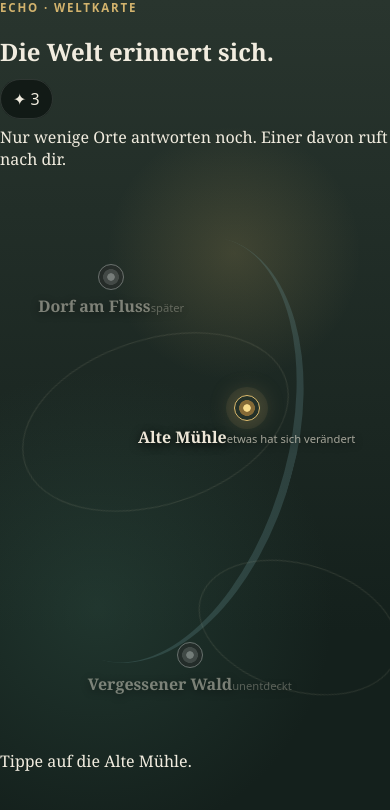
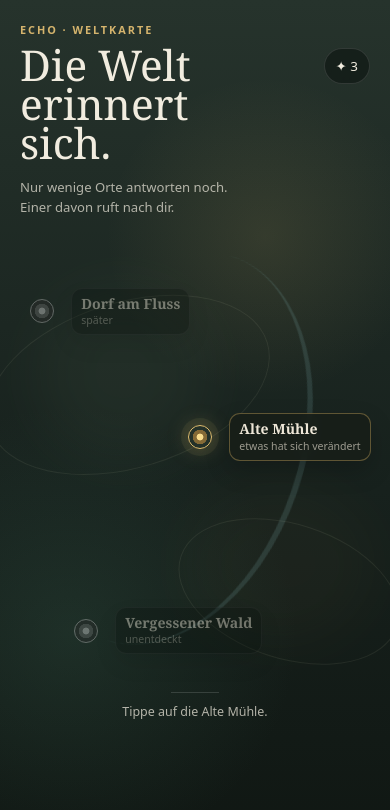
Before and after one commit to 1ordNero/echo-game, a React (Vite) app: page / in a window 390 px wide. Shown: the top 810 px of the page. Built offline with nearby package versions, Linux system fonts and the light colour scheme.

Commit message:
style: refine mobile map and scene layout

```diff
--- a/src/styles/global.css
+++ b/src/styles/global.css
@@ -1,206 +1,179 @@
 :root {
   font-family: Georgia, 'Times New Roman', serif;
   color: #f1ecdf;
-  background: #111815;
+  background: #0f1512;
   font-synthesis: none;
   text-rendering: optimizeLegibility;
 }
 
 * { box-sizing: border-box; }
 html, body, #root { min-width: 320px; min-height: 100%; margin: 0; }
-body { min-height: 100vh; background: #111815; }
+body { min-height: 100vh; background: #0f1512; }
 button, input, textarea, select { font: inherit; }
 button { -webkit-tap-highlight-color: transparent; }
 
-.game-shell { min-height: 100vh; background: #111815; }
+.game-shell { min-height: 100vh; background: #0f1512; }
 .screen { min-height: 100vh; }
 
 .eyebrow {
   margin: 0 0 8px;
   font-family: system-ui, sans-serif;
-  font-size: .72rem;
+  font-size: .68rem;
   font-weight: 800;
-  letter-spacing: .16em;
+  letter-spacing: .18em;
   text-transform: uppercase;
-  color: #d3b36d;
-}
-
-.topbar, .location-header {
-  position: relative;
-  z-index: 5;
-  padding: 20px;
-  display: flex;
-  align-items: flex-start;
-  justify-content: space-between;
-  gap: 16px;
-}
-
-.topbar h1, .location-header h2 {
-  margin: 0;
-  font-weight: 500;
-  line-height: 1;
-}
-
-.topbar h1 { font-size: clamp(2.1rem, 10vw, 4.8rem); max-width: 8ch; }
-.resource-pill {
-  font-family: system-ui, sans-serif;
-  padding: 8px 12px;
-  border: 1px solid rgba(255,255,255,.12);
-  border-radius: 999px;
-  background: rgba(11,17,15,.72);
+  color: #d5b46d;
 }
 
 .map-screen {
   overflow: hidden;
   background:
-    radial-gradient(circle at 60% 30%, rgba(210,178,103,.18), transparent 20%),
-    radial-gradient(circle at 25% 72%, rgba(61,104,88,.3), transparent 35%),
-    linear-gradient(180deg, #29352e, #14201c 75%);
+    radial-gradient(circle at 68% 28%, rgba(211,179,104,.12), transparent 24%),
+    radial-gradient(circle at 18% 75%, rgba(56,95,78,.28), transparent 32%),
+    linear-gradient(180deg, #26332c 0%, #17211d 58%, #101713 100%);
 }
-.map-stage { position: relative; min-height: 65vh; margin: 0 18px; }
+.map-header { padding: 22px 20px 8px; position: relative; z-index: 4; }
+.map-title-row { display: grid; grid-template-columns: 1fr auto; gap: 14px; align-items: start; }
+.map-header h1 { margin: 0; max-width: 8ch; font-size: clamp(2.6rem, 13vw, 4.9rem); font-weight: 500; line-height: .92; }
+.map-intro { margin: 16px 0 0; max-width: 32ch; font-family: system-ui, sans-serif; font-size: .82rem; line-height: 1.5; opacity: .7; }
+.resource-pill {
+  margin-top: 3px; padding: 8px 11px; border: 1px solid rgba(255,255,255,.12); border-radius: 999px;
+  font-family: system-ui, sans-serif; font-size: .84rem; background: rgba(8,13,11,.48); backdrop-filter: blur(8px);
+}
+.map-stage { position: relative; min-height: 55vh; margin: 2px 12px 0; isolation: isolate; }
 .map-stage::before,
 .map-stage::after {
-  content: '';
-  position: absolute;
-  border: 1px solid rgba(231,220,190,.12);
-  border-radius: 50%;
-  filter: blur(.2px);
+  content: ''; position: absolute; inset: auto; border: 1px solid rgba(231,220,190,.08); border-radius: 50%; z-index: -1;
 }
-.map-stage::before { width: 70vw; height: 42vw; left: 0; top: 28%; transform: rotate(-18deg); }
-.map-stage::after { width: 52vw; height: 32vw; right: -8%; bottom: 8%; transform: rotate(17deg); }
+.map-stage::before { width: 74vw; height: 42vw; left: -8%; top: 16%; transform: rotate(-17deg); }
+.map-stage::after { width: 58vw; height: 34vw; right: -7%; bottom: 7%; transform: rotate(18deg); }
+.map-haze { position: absolute; border-radius: 50%; filter: blur(28px); opacity: .34; z-index: -2; }
+.map-haze-a { width: 170px; height: 170px; left: 7%; top: 13%; background: rgba(102,125,99,.28); }
+.map-haze-b { width: 190px; height: 160px; right: 1%; bottom: 10%; background: rgba(177,142,76,.13); }
 .river {
-  position: absolute;
-  left: 4%; top: 8%; width: 74%; height: 80%;
-  border-right: 8px solid rgba(111,154,158,.24);
-  border-radius: 45% 55% 60% 40%;
-  transform: rotate(15deg);
+  position: absolute; left: 5%; top: 4%; width: 75%; height: 87%; border-right: 6px solid rgba(116,158,159,.2);
+  border-radius: 48% 52% 59% 41%; transform: rotate(15deg); filter: blur(.1px); z-index: -1;
 }
 .location-node {
-  position: absolute;
-  display: grid;
-  justify-items: center;
-  gap: 5px;
-  min-width: 130px;
-  border: 0;
-  background: transparent;
-  color: #eee7d8;
-  text-shadow: 0 2px 10px #000;
+  position: absolute; display: grid; grid-template-columns: 32px auto; align-items: center; gap: 9px;
+  min-width: 0; padding: 0; border: 0; background: transparent; color: #eee7d8; text-align: left;
 }
-.location-node small { font-family: system-ui, sans-serif; font-size: .7rem; opacity: .65; }
-.location-node:disabled { opacity: .46; }
+.location-label {
+  display: grid; gap: 2px; padding: 8px 10px; border-radius: 11px;
+  background: rgba(10,17,14,.7); border: 1px solid rgba(255,255,255,.09); backdrop-filter: blur(8px);
+  box-shadow: 0 10px 24px rgba(0,0,0,.2);
+}
+.location-node strong { font-size: .95rem; line-height: 1.1; font-weight: 600; }
+.location-node small { font-family: system-ui, sans-serif; font-size: .66rem; opacity: .62; white-space: nowrap; }
+.location-node:disabled { opacity: .42; }
+.location-node.active .location-label { border-color: rgba(224,187,104,.36); background: rgba(24,30,24,.82); }
 .node-dot {
-  width: 26px; height: 26px; border-radius: 50%;
-  border: 1px solid #e2bf70;
-  box-shadow: 0 0 0 8px rgba(226,191,112,.08), 0 0 24px rgba(226,191,112,.35);
+  width: 24px; height: 24px; border-radius: 50%; border: 1px solid #e2bf70;
+  box-shadow: 0 0 0 7px rgba(226,191,112,.07), 0 0 22px rgba(226,191,112,.3);
   background: radial-gradient(circle, #f8dc8c 0 20%, #856a36 24% 45%, #243129 48%);
 }
 .node-dot.muted { filter: grayscale(1); box-shadow: none; }
-.village-node { left: 4%; top: 14%; }
-.mill-node { right: 3%; top: 38%; }
-.forest-node { left: 18%; bottom: 7%; }
-.map-hint { margin: -8px 20px 24px; text-align: center; font-family: system-ui, sans-serif; opacity: .7; }
+.village-node { left: 5%; top: 13%; }
+.mill-node { right: 2%; top: 40%; }
+.forest-node { left: 17%; bottom: 8%; }
+.map-footer { padding: 0 20px 26px; text-align: center; font-family: system-ui, sans-serif; font-size: .78rem; opacity: .72; }
+.map-footer-line { display: block; width: 48px; height: 1px; margin: 0 auto 10px; background: rgba(255,255,255,.2); }
+.map-footer p { margin: 0; }
 
-.location-screen { background: #0c120f; }
-.location-header {
-  padding-bottom: 14px;
-  background: linear-gradient(180deg, rgba(8,13,11,.94), rgba(8,13,11,.55), transparent);
-}
-.location-header > div { flex: 1; }
-.location-header h2 { font-size: clamp(2rem, 9vw, 3.7rem); }
-.location-header p:last-child { margin: 7px 0 0; font-size: .92rem; line-height: 1.4; opacity: .72; }
-.icon-button {
-  width: 42px; height: 42px; border-radius: 50%;
-  border: 1px solid rgba(255,255,255,.16); color: white;
-  background: rgba(11,18,15,.7); font-size: 1.3rem;
-}
-
+.location-screen { background: #0b100e; }
 .mill-scene {
-  position: relative;
-  overflow: hidden;
-  width: 100%;
-  aspect-ratio: 3 / 2;
-  background: #17201a;
+  position: relative; overflow: hidden; width: 100%; aspect-ratio: 3 / 2; background: #17201a;
 }
 .scene-background { width: 100%; height: 100%; object-fit: cover; display: block; }
-.scene-sprite, .scene-vfx { position: absolute; pointer-events: none; object-fit: contain; }
-.wheel-sprite { width: 33%; left: 30%; top: 27%; }
-.vines-sprite { width: 31%; right: 2%; top: 35%; }
-.window-sprite { width: 16%; left: 57%; top: 18%; }
-.nest-sprite { width: 10%; right: 15%; top: 23%; }
-.window-vfx { width: 23%; left: 54%; top: 14%; opacity: .72; mix-blend-mode: screen; }
-.splash-vfx { width: 19%; left: 32%; top: 55%; opacity: .8; }
-.ripples-vfx { width: 35%; left: 19%; bottom: 3%; opacity: .55; }
-.motes-vfx { width: 45%; right: 8%; top: 6%; opacity: .7; mix-blend-mode: screen; }
+.scene-shade {
+  position: absolute; inset: 0; pointer-events: none;
+  background: linear-gradient(180deg, rgba(5,8,7,.72) 0%, rgba(5,8,7,.2) 25%, transparent 48%, rgba(5,8,7,.18) 100%);
+  z-index: 2;
+}
+.location-header {
+  position: absolute; left: 0; right: 0; top: 0; z-index: 5;
+  display: flex; gap: 12px; align-items: flex-start; padding: 14px 14px 30px;
+}
+.location-header > div { flex: 1; min-width: 0; }
+.location-header h2 { margin: 0; font-size: clamp(1.75rem, 8vw, 3rem); font-weight: 500; line-height: 1; text-shadow: 0 2px 14px rgba(0,0,0,.65); }
+.location-header p:last-child { margin: 7px 0 0; max-width: 26ch; font-family: system-ui, sans-serif; font-size: .73rem; line-height: 1.35; opacity: .78; text-shadow: 0 2px 10px rgba(0,0,0,.8); }
+.icon-button {
+  flex: 0 0 auto; width: 38px; height: 38px; border-radius: 50%; border: 1px solid rgba(255,255,255,.2); color: white;
+  background: rgba(9,14,12,.62); font-size: 1.15rem; backdrop-filter: blur(7px);
+}
+.scene-sprite, .scene-vfx { position: absolute; pointer-events: none; object-fit: contain; z-index: 3; }
+.wheel-sprite { width: 32%; left: 30%; top: 28%; }
+.vines-sprite { width: 29%; right: 3%; top: 36%; }
+.window-sprite { width: 15%; left: 58%; top: 19%; }
+.nest-sprite { width: 9%; right: 16%; top: 24%; }
+.window-vfx { width: 22%; left: 55%; top: 15%; opacity: .68; mix-blend-mode: screen; }
+.splash-vfx { width: 18%; left: 33%; top: 56%; opacity: .78; }
+.ripples-vfx { width: 34%; left: 19%; bottom: 4%; opacity: .52; }
+.motes-vfx { width: 43%; right: 9%; top: 7%; opacity: .65; mix-blend-mode: screen; }
 .changed .scene-background { filter: saturate(1.04) brightness(1.03); }
 
 .hotspot {
-  position: absolute;
-  width: 52px; height: 52px;
-  margin: -26px 0 0 -26px;
-  border: 0; background: transparent;
+  position: absolute; z-index: 6; width: 64px; height: 64px; margin: -32px 0 0 -32px; border: 0; background: transparent; padding: 0;
 }
-.hotspot span {
-  display: block; width: 18px; height: 18px; margin: auto;
-  border: 2px solid #f3d789; border-radius: 50%;
-  background: rgba(236,195,102,.28);
-  box-shadow: 0 0 0 10px rgba(236,195,102,.08), 0 0 22px #e5bd61;
-  animation: pulse 1.8s ease-in-out infinite;
+.hotspot-core {
+  position: absolute; inset: 50% auto auto 50%; width: 14px; height: 14px; margin: -7px 0 0 -7px;
+  border: 2px solid #f7dc96; border-radius: 50%; background: rgba(236,195,102,.34); box-shadow: 0 0 18px rgba(232,190,94,.95);
 }
-@keyframes pulse { 50% { transform: scale(1.18); opacity: .7; } }
+.hotspot-ring {
+  position: absolute; inset: 50% auto auto 50%; width: 36px; height: 36px; margin: -18px 0 0 -18px;
+  border: 1px solid rgba(247,220,150,.58); border-radius: 50%; animation: pulse 1.8s ease-in-out infinite;
+}
+@keyframes pulse { 50% { transform: scale(1.32); opacity: .28; } }
 
 .story-card, .bottom-sheet {
-  margin: -1px 0 0;
-  padding: 18px 20px 24px;
-  background: linear-gradient(180deg, #18221e, #111815);
-  border-top: 1px solid rgba(255,255,255,.1);
+  position: relative; z-index: 8; margin: -18px 10px 0; padding: 18px 18px 24px;
+  background: linear-gradient(180deg, rgba(29,41,35,.98), rgba(17,24,21,.99));
+  border: 1px solid rgba(255,255,255,.09); border-radius: 22px 22px 0 0;
+  box-shadow: 0 -10px 34px rgba(0,0,0,.28);
 }
-.story-card p { margin: 0; line-height: 1.55; }
-.instruction { margin-top: 10px !important; font-family: system-ui, sans-serif; font-size: .8rem; color: #c7b483; }
-.bottom-sheet h3 { margin: 0 0 14px; font-size: 1.45rem; font-weight: 500; line-height: 1.15; }
-.bottom-sheet > p:not(.eyebrow):not(.context-note) { line-height: 1.55; opacity: .86; }
+.story-handle, .sheet-handle {
+  display: block; width: 38px; height: 4px; margin: -5px auto 14px; border-radius: 99px; background: rgba(255,255,255,.18);
+}
+.story-card p { margin: 0; font-size: .94rem; line-height: 1.55; }
+.instruction { margin-top: 10px !important; font-family: system-ui, sans-serif; font-size: .76rem !important; color: #c7b483; }
+.bottom-sheet h3 { margin: 0 0 14px; font-size: 1.35rem; font-weight: 500; line-height: 1.15; }
+.bottom-sheet > p:not(.eyebrow):not(.context-note) { line-height: 1.5; opacity: .86; }
 .echo-card {
-  width: 100%;
-  display: grid;
-  grid-template-columns: 74px 1fr auto;
-  align-items: center;
-  gap: 12px;
-  text-align: left;
-  padding: 10px 12px 10px 8px;
-  border: 1px solid rgba(226,191,112,.35);
-  border-radius: 18px;
-  color: #f1ecdf;
-  background: linear-gradient(135deg, rgba(102,83,46,.45), rgba(18,27,23,.8));
+  width: 100%; display: grid; grid-template-columns: 70px 1fr auto; align-items: center; gap: 11px; text-align: left;
+  padding: 9px 11px 9px 8px; border: 1px solid rgba(226,191,112,.36); border-radius: 17px; color: #f1ecdf;
+  background: linear-gradient(135deg, rgba(102,83,46,.46), rgba(18,27,23,.85));
 }
-.echo-card img { width: 70px; height: 70px; object-fit: contain; }
-.echo-card span { display: grid; gap: 5px; }
-.echo-card small { font-family: system-ui, sans-serif; opacity: .7; line-height: 1.3; }
-.context-note { margin: 13px 2px 0; font-family: system-ui, sans-serif; font-size: .78rem; opacity: .62; }
-.echo-reaction { display: grid; grid-template-columns: 80px 1fr; gap: 12px; align-items: center; }
-.echo-reaction img { width: 80px; height: 80px; object-fit: contain; }
+.echo-card img { width: 66px; height: 66px; object-fit: contain; }
+.echo-card span { display: grid; gap: 4px; }
+.echo-card small { font-family: system-ui, sans-serif; opacity: .7; line-height: 1.3; font-size: .7rem; }
+.context-note { margin: 12px 2px 0; font-family: system-ui, sans-serif; font-size: .74rem; opacity: .62; }
+.echo-reaction { display: grid; grid-template-columns: 72px 1fr; gap: 11px; align-items: center; }
+.echo-reaction img { width: 72px; height: 72px; object-fit: contain; }
 .choice-grid { display: grid; gap: 10px; margin-top: 15px; }
 .choice-grid button {
-  text-align: left; padding: 14px 15px; color: #eee7da;
-  border: 1px solid rgba(255,255,255,.13); border-radius: 14px;
+  text-align: left; padding: 14px 15px; min-height: 64px; color: #eee7da; border: 1px solid rgba(255,255,255,.13); border-radius: 14px;
   background: rgba(255,255,255,.045);
 }
 .choice-grid strong, .choice-grid small { display: block; }
-.choice-grid small { margin-top: 5px; font-family: system-ui, sans-serif; opacity: .65; line-height: 1.35; }
+.choice-grid small { margin-top: 5px; font-family: system-ui, sans-serif; opacity: .65; line-height: 1.35; font-size: .72rem; }
 .journal-note {
-  margin-top: 15px; padding: 14px 15px;
-  color: #352e22; background: #e7dcc1;
-  border-radius: 4px 14px 5px 12px;
-  transform: rotate(-.4deg);
-  box-shadow: 0 8px 26px rgba(0,0,0,.22);
+  margin-top: 15px; padding: 14px 15px; color: #352e22; background: #e7dcc1; border-radius: 4px 14px 5px 12px;
+  transform: rotate(-.35deg); box-shadow: 0 8px 26px rgba(0,0,0,.22);
 }
-.journal-note span { font-family: system-ui, sans-serif; font-size: .7rem; font-weight: 800; letter-spacing: .12em; text-transform: uppercase; }
+.journal-note span { font-family: system-ui, sans-serif; font-size: .67rem; font-weight: 800; letter-spacing: .12em; text-transform: uppercase; }
 .journal-note p { margin: 8px 0 0; line-height: 1.45; }
 .result-actions { display: grid; grid-template-columns: 1fr 1fr; gap: 9px; margin-top: 16px; }
 .primary-button, .secondary-button { min-height: 48px; border-radius: 13px; }
 .primary-button { border: 0; background: #d0ad63; color: #1d1a14; font-weight: 700; }
 .secondary-button { border: 1px solid rgba(255,255,255,.15); background: transparent; color: #ede6d8; }
 
+@media (max-width: 390px) {
+  .map-header h1 { font-size: 2.65rem; }
+  .location-label { padding: 7px 9px; }
+  .location-node strong { font-size: .88rem; }
+}
+
 @media (min-width: 760px) {
   .game-shell { display: grid; place-items: center; background: #08100d; }
   .screen { width: min(520px, 100vw); min-height: 100vh; box-shadow: 0 0 80px rgba(0,0,0,.5); }
-  .mill-scene { aspect-ratio: 3 / 2; }
 }
```
